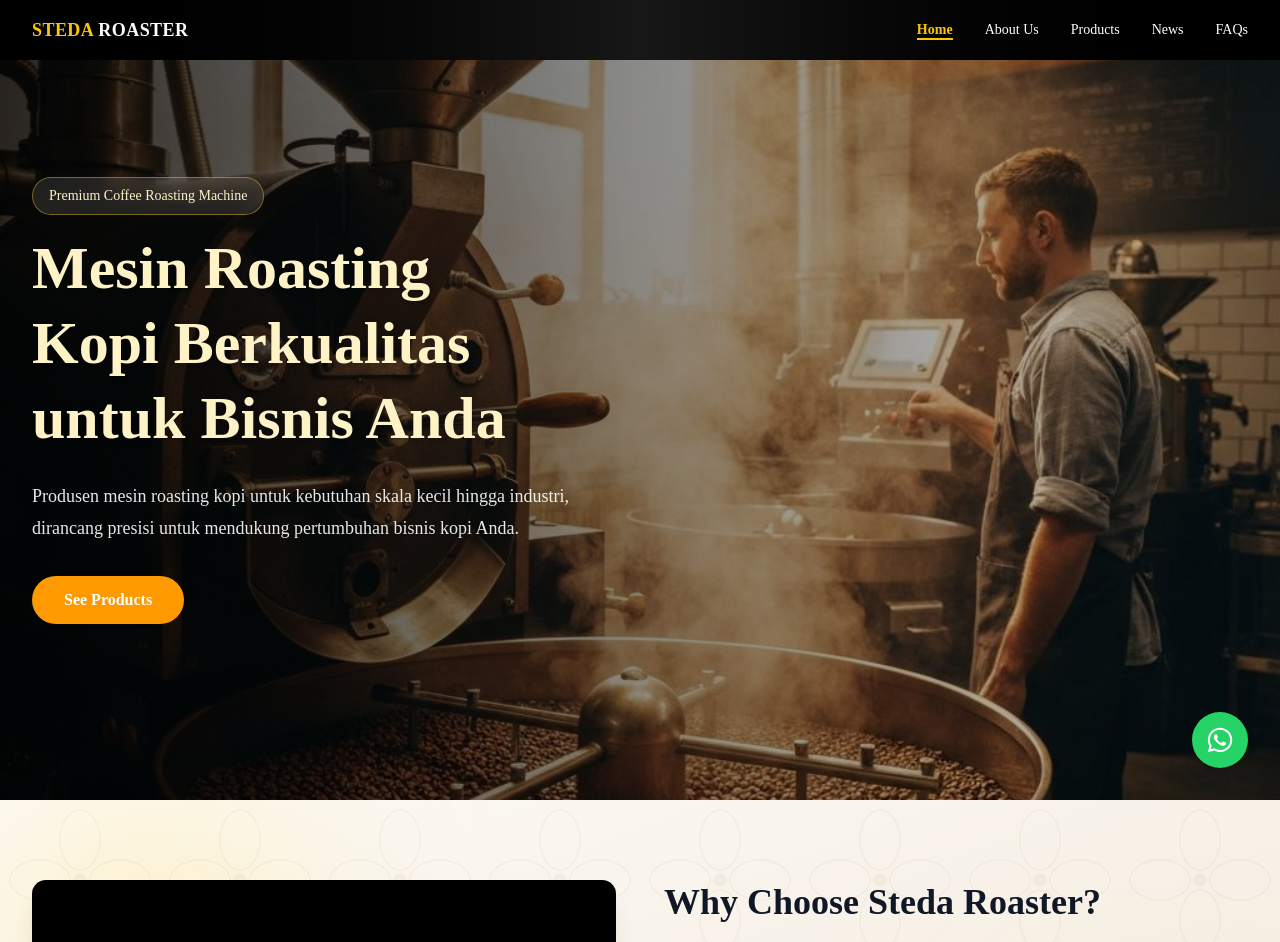
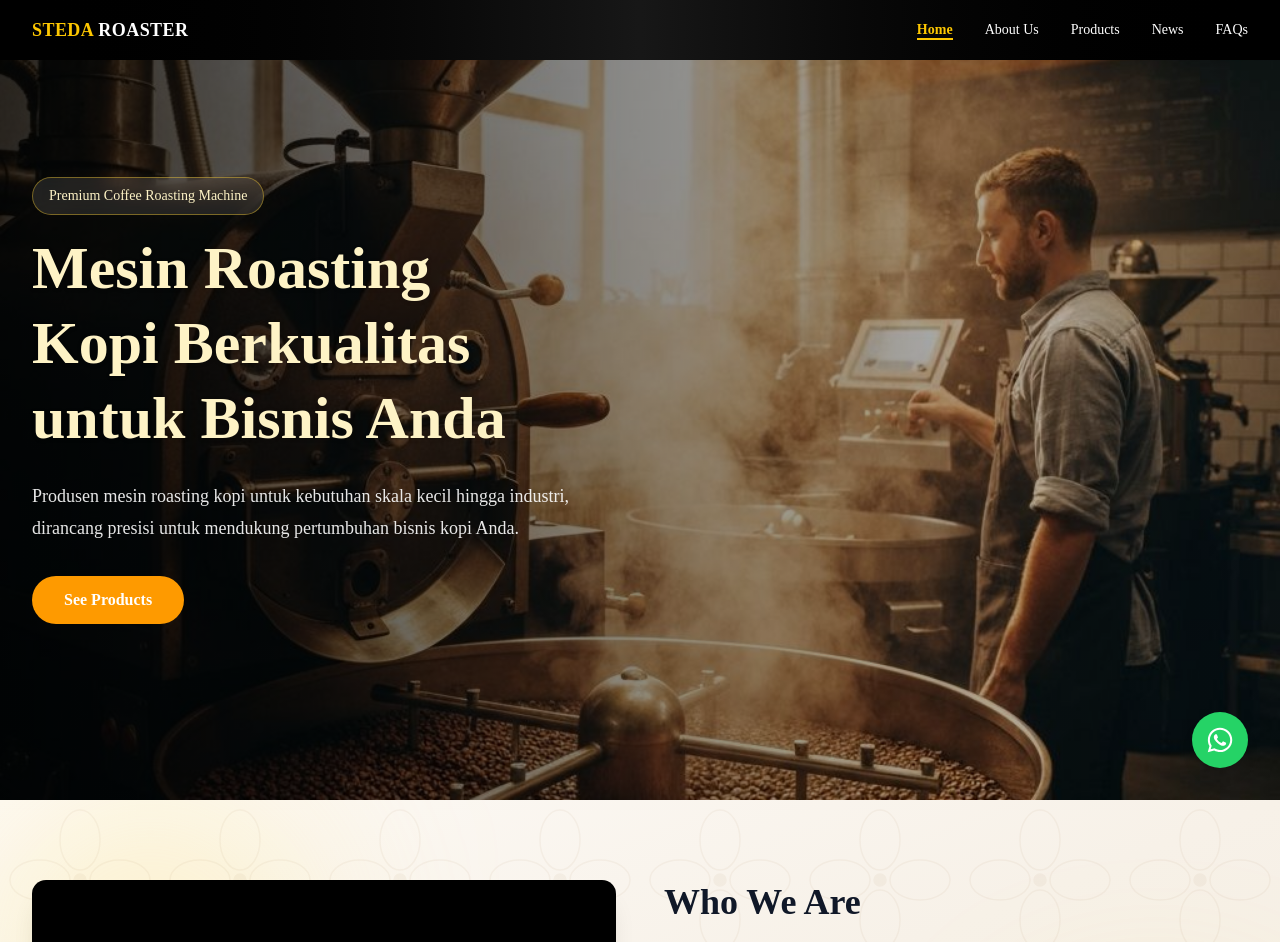
Before and after one commit to Goeter/steda_roaster, a Next.js app: page / in a window 1280 px wide. Shown: the top 942 px of the page. Built offline with nearby package versions, Linux system fonts and the light colour scheme; grey boxes are pictures that could not be loaded.

Commit message:
Update about-us.tsx

```diff
--- a/components/sections/about-us.tsx
+++ b/components/sections/about-us.tsx
@@ -46,7 +46,7 @@ export function AboutUs() {
           <div className="space-y-6">
             <div>
               <h2 className="text-4xl font-bold leading-tight text-gray-900">
-                Why Choose Steda Roaster?
+                Who We Are
               </h2>
               <p className="mt-3 text-lg leading-relaxed text-gray-600">
                 Sudah lebih dari 6 tahun, kami terus melakukan inovasi dan bekerja sama dengan para ahli roaster kopi terbaik di industri ini.
```
